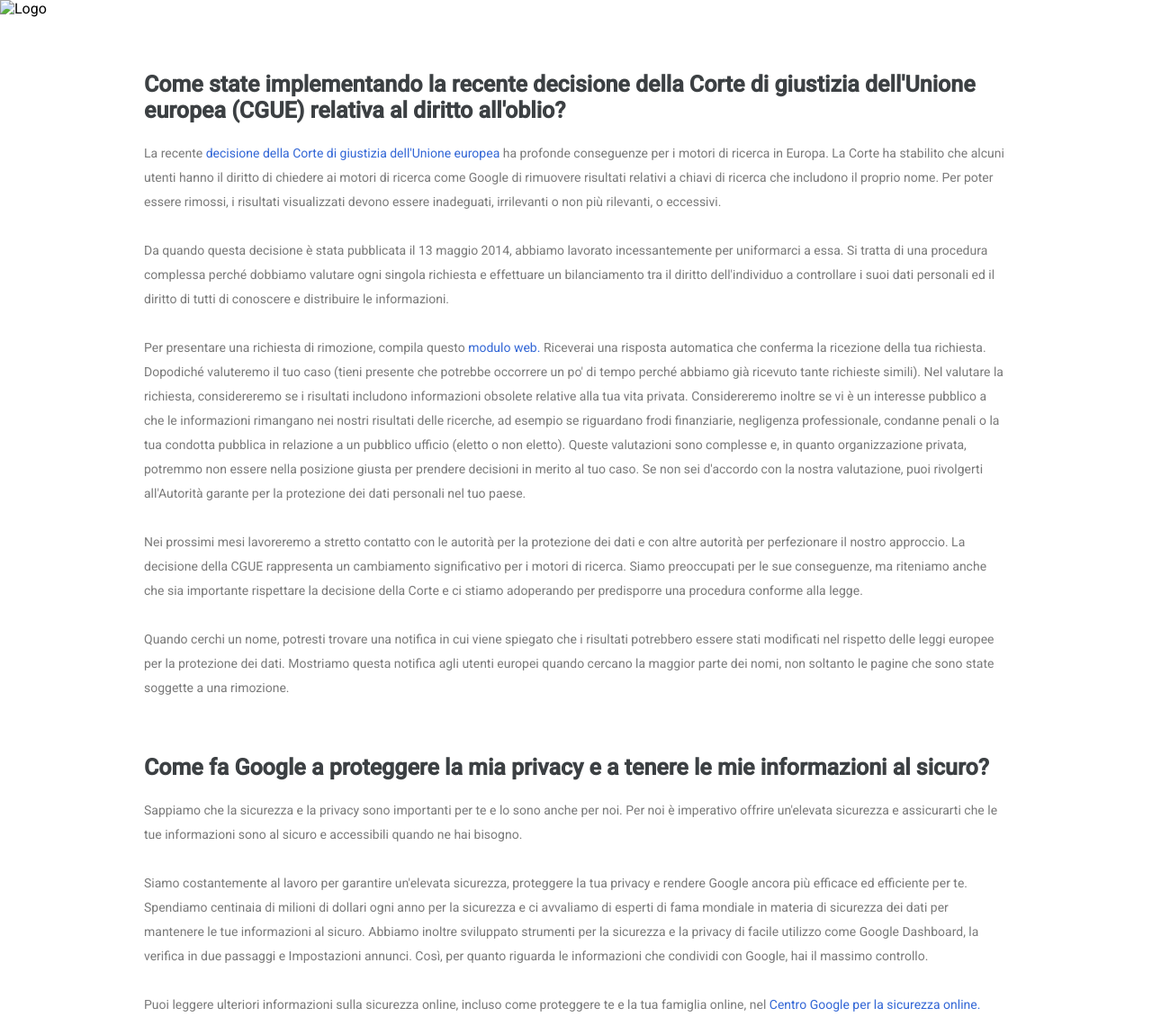
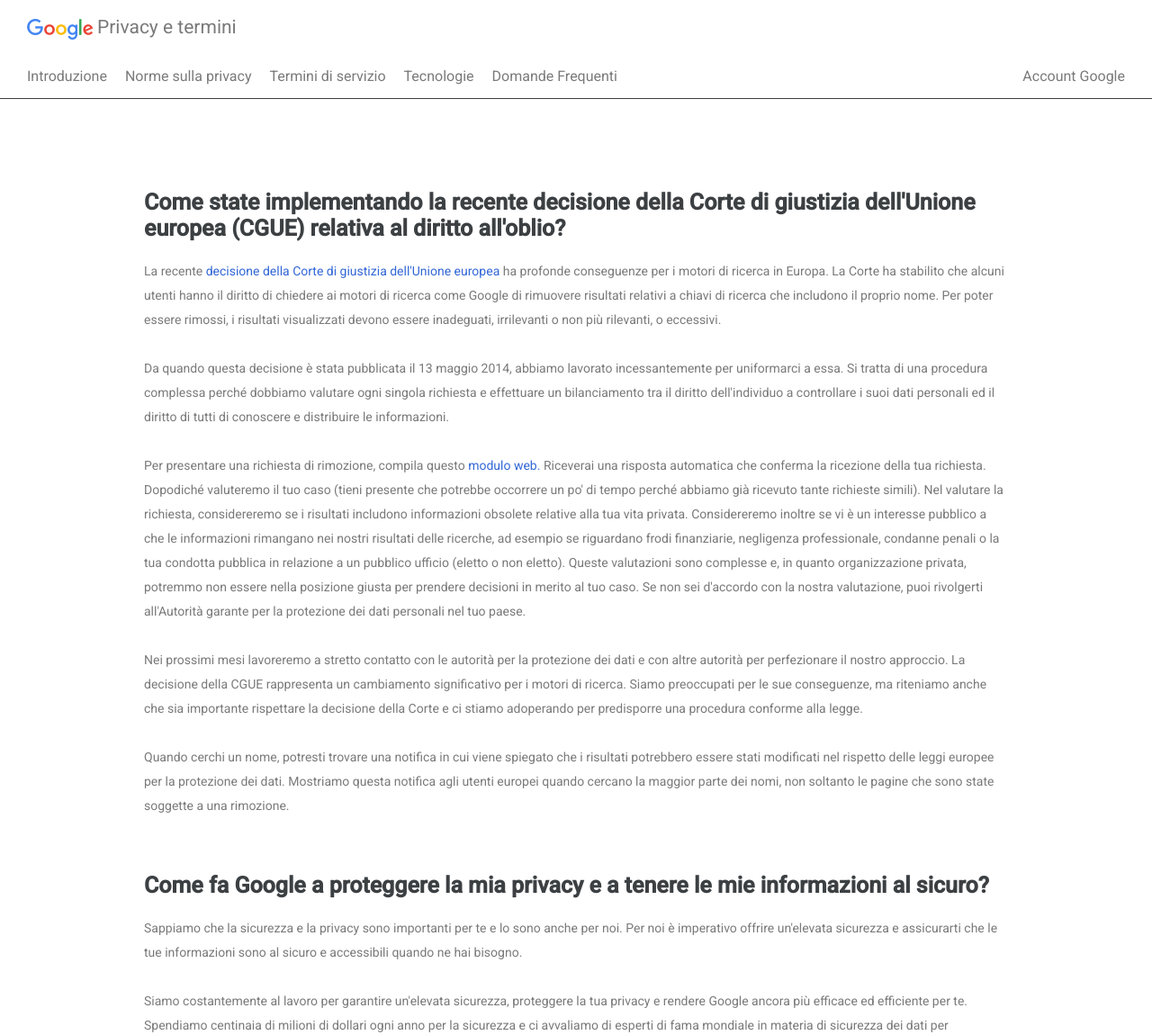
Before and after one commit to sara-lusa/php-google-faq, a PHP site: page / in a window 1280 px wide. Shown: the top 1150 px of the page at 90% size. Run offline with PHP 8.4, Linux system fonts and the light colour scheme.

Commit message:
Scrittura iniziale header

```diff
--- a/css/style.css
+++ b/css/style.css
@@ -11,17 +11,65 @@ body {
 .wrapper {
   width: 100%;
   height: 100vh;
+  color: #7a7a7a;
 }
 
 ul {
   list-style-type: none;
 }
 
+a {
+  color: inherit;
+  text-decoration: none;
+}
+
+header {
+  padding: 0 30px;
+  width: 100%;
+  height: 110px;
+  border-bottom: 1px solid #3c4043;
+  position: fixed;
+  top: 0%;
+  left: 0%;
+}
+
+.up-part {
+  height: 60px;
+  line-height: 60px;
+}
+
+.up-part img {
+  vertical-align: middle;
+}
+
+.up-part h2 {
+  display: inline-block;
+  font-size: 21px;
+  font-weight: 100;
+}
+
+nav {
+  height: 50px;
+  line-height: 50px;
+}
+
+.menu li {
+  display: inline-block;
+  float: left;
+  margin-right: 20px;
+}
+
+.account {
+  display: inline-block;
+  float: right;
+}
+
 main {
   width: 75%;
   margin: 0 auto;
-  /* background-color: coral; */
-  height: 100%;
+  margin-top: 110px;
+  height: calc(100% - 110px);
+  padding-top: 40px;
 }
 
 .list-qa {
@@ -37,7 +85,6 @@ main {
 .list-qa p {
   line-height: 27px;
   font-size: 14px;
-  color: #7a7a7a;
 }
 
 .list-qa p span {
--- a/index.php
+++ b/index.php
@@ -114,13 +114,33 @@ $array_qa = [
     <div class="wrapper">
       <header>
         <div class="up-part">
-          <img src="" alt="Logo">
-          <h2></h2>
+          <img src="img/logo.png" alt="Logo">
+          <h2>Privacy e termini</h2>
+        </div>
 
-          <nav>
-            <ul class="menu"></ul>
-          </nav>
-        </div>
+        <nav>
+          <ul class="menu">
+            <li>
+              <a href="#">Introduzione</a>
+            </li>
+            <li>
+              <a href="#">Norme sulla privacy</a>
+            </li>
+            <li>
+              <a href="#">Termini di servizio</a>
+            </li>
+            <li>
+              <a href="#">Tecnologie</a>
+            </li>
+            <li>
+              <a href="#">Domande Frequenti</a>
+            </li>
+          </ul>
+
+          <div class="account">
+            <a href="#">Account Google</a>
+          </div>
+        </nav>
       </header>
 
       <main>
```
Also changed, not shown: img/logo.png (added), 2 other files.
